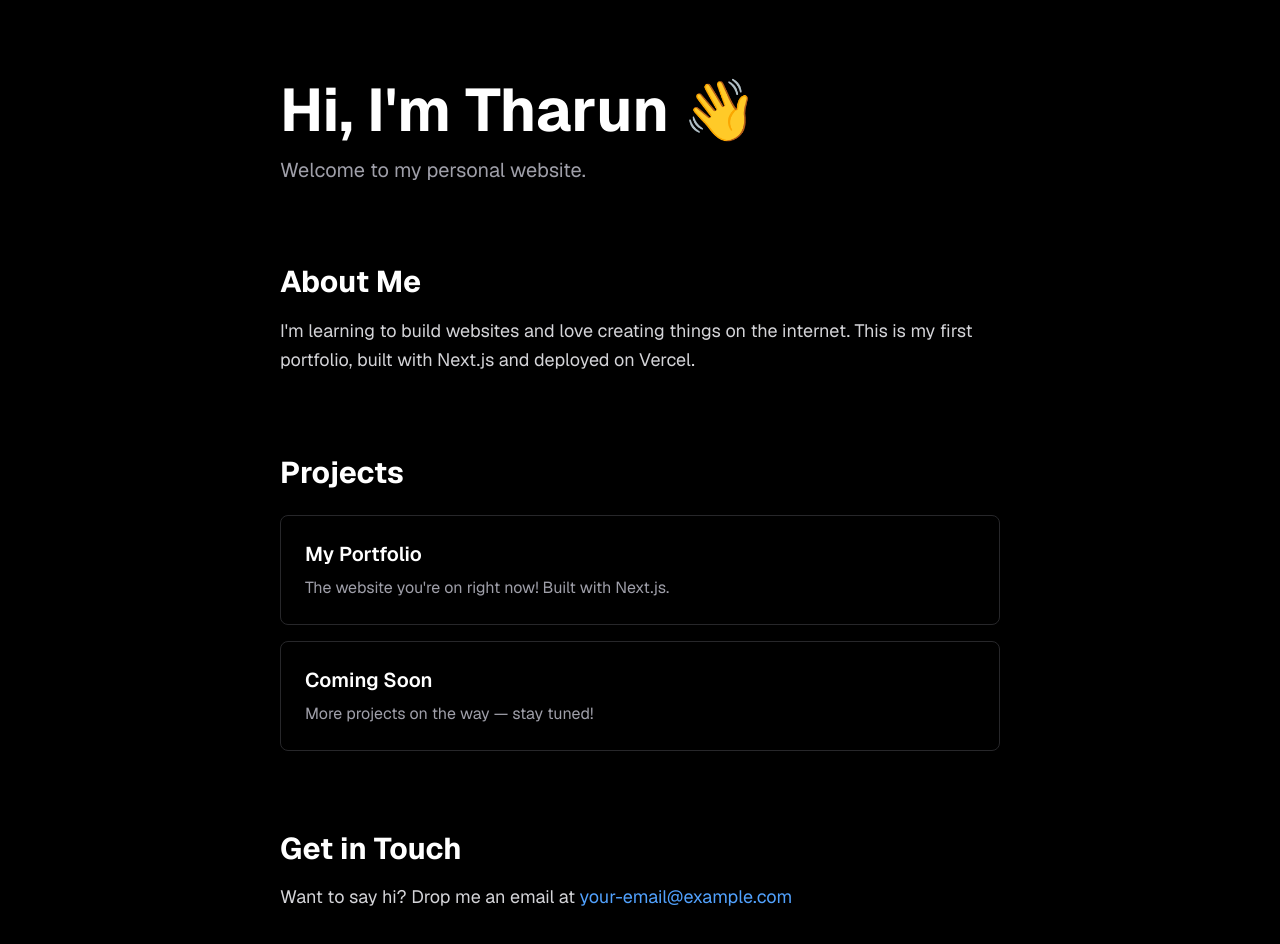
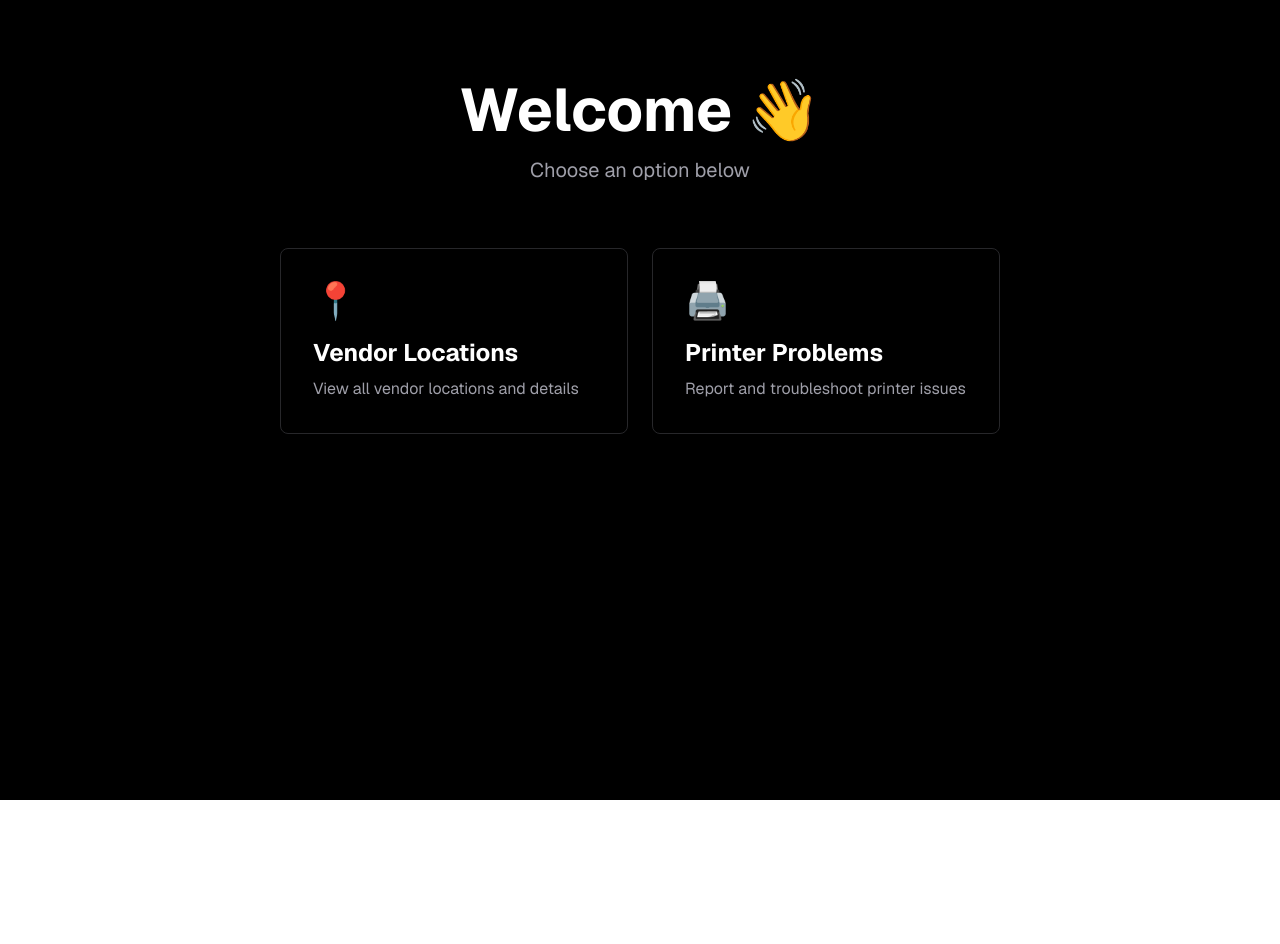
Before and after one commit to tharunpotla-code/Inward, a Next.js app: page / in a window 1280 px wide. Shown: the top 944 px of the page. After the commit the page ends 800 px from the top, so only its background shows below. Built offline with nearby package versions, Linux system fonts and the light colour scheme.

Commit message:
Updation of page

```diff
--- a/app/page.tsx
+++ b/app/page.tsx
@@ -1,51 +1,39 @@
+import Link from "next/link";
+
 export default function Home() {
   return (
     <div className="min-h-screen bg-black text-white font-sans">
       <main className="max-w-3xl mx-auto px-6 py-20">
 
         {/* Hero Section */}
-        <section className="mb-20">
+        <section className="mb-16 text-center">
           <h1 className="text-5xl sm:text-6xl font-bold mb-4">
-            Hi, I'm Tharun 👋
+            Welcome 👋
           </h1>
           <p className="text-xl text-zinc-400">
-            Welcome to my personal website.
+            Choose an option below
           </p>
         </section>
 
-        {/* About Section */}
-        <section className="mb-20">
-          <h2 className="text-3xl font-bold mb-4">About Me</h2>
-          <p className="text-lg text-zinc-300 leading-relaxed">
-            I'm learning to build websites and love creating things on the internet.
-            This is my first portfolio, built with Next.js and deployed on Vercel.
-          </p>
-        </section>
+        {/* Options Section */}
+        <section className="grid gap-6 sm:grid-cols-2">
 
-        {/* Projects Section */}
-        <section className="mb-20">
-          <h2 className="text-3xl font-bold mb-6">Projects</h2>
-          <div className="space-y-4">
-            <div className="border border-zinc-800 rounded-lg p-6 hover:border-zinc-600 transition">
-              <h3 className="text-xl font-semibold mb-2">My Portfolio</h3>
-              <p className="text-zinc-400">The website you're on right now! Built with Next.js.</p>
+          <Link href="/vendor-locations">
+            <div className="border border-zinc-800 rounded-lg p-8 hover:border-blue-500 hover:bg-zinc-900 transition cursor-pointer h-full">
+              <div className="text-4xl mb-4">📍</div>
+              <h2 className="text-2xl font-bold mb-2">Vendor Locations</h2>
+              <p className="text-zinc-400">View all vendor locations and details</p>
             </div>
-            <div className="border border-zinc-800 rounded-lg p-6 hover:border-zinc-600 transition">
-              <h3 className="text-xl font-semibold mb-2">Coming Soon</h3>
-              <p className="text-zinc-400">More projects on the way — stay tuned!</p>
+          </Link>
+
+          <Link href="/printer-problems">
+            <div className="border border-zinc-800 rounded-lg p-8 hover:border-blue-500 hover:bg-zinc-900 transition cursor-pointer h-full">
+              <div className="text-4xl mb-4">🖨️</div>
+              <h2 className="text-2xl font-bold mb-2">Printer Problems</h2>
+              <p className="text-zinc-400">Report and troubleshoot printer issues</p>
             </div>
-          </div>
-        </section>
+          </Link>
 
-        {/* Contact Section */}
-        <section>
-          <h2 className="text-3xl font-bold mb-4">Get in Touch</h2>
-          <p className="text-lg text-zinc-300">
-            Want to say hi? Drop me an email at{" "}
-            <a href="mailto:your-email@example.com" className="text-blue-400 hover:underline">
-              your-email@example.com
-            </a>
-          </p>
         </section>
 
       </main>
```
